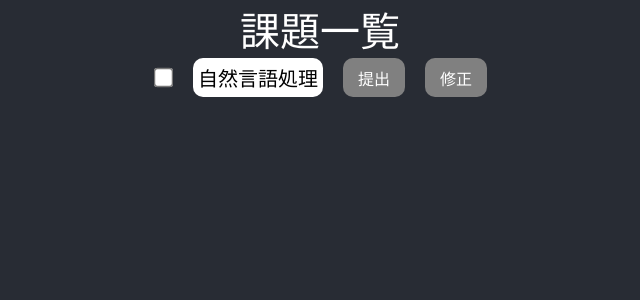
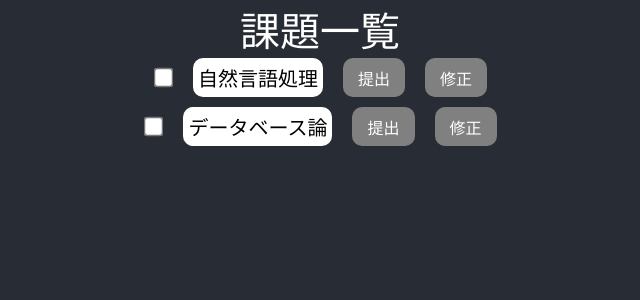
Before and after one commit to Kotaro0722/todolist, a React (Create React App) app: page / in a window 1280 px wide. Shown: the top 300 px of the page, without its empty margins (320-960 px from the left). Built offline with nearby package versions, Linux system fonts and the light colour scheme.

Commit message:
チェックボタンを押した際の挙動を追加

```diff
--- a/src/components/dashboard/index.tsx
+++ b/src/components/dashboard/index.tsx
@@ -14,6 +14,11 @@ export const Dashboard = () => {
       detail: "耳コピ",
       link: "https://sola.sus.ac.jp/mod/assign/view.php?id=92756",
     },
+    {
+      name: "データベース論",
+      detail: "図書館貸し出しシステム",
+      link: "https://sola.sus.ac.jp/mod/assign/view.php?id=92756",
+    },
   ];
   return <DashboardLayout tasks={tasks} />;
 };
--- a/src/components/dashboard/layout.tsx
+++ b/src/components/dashboard/layout.tsx
@@ -10,6 +10,7 @@ export const DashboardLayout = ({ tasks }: DashboardLayoutProps) => {
   return (
     <Wrapper>
       <Title>課題一覧</Title>
+      <TasksWrapper>
         {tasks.map((task, index) => {
           return (
             <Task
@@ -20,6 +21,7 @@ export const DashboardLayout = ({ tasks }: DashboardLayoutProps) => {
             />
           );
         })}
+      </TasksWrapper>
     </Wrapper>
   );
 };
@@ -36,3 +38,9 @@ const Wrapper = styled.div`
   width: 100vw;
   height: 100vh;
 `;
+
+const TasksWrapper = styled.div`
+  display: flex;
+  flex-direction: column;
+  gap: 10px;
+`;
--- a/src/parts/dashboard/index.tsx
+++ b/src/parts/dashboard/index.tsx
@@ -19,6 +19,7 @@ export const Task = ({ name, detail, link }: TaskProps) => {
           onClick={() => {
             setIsOpen(!isOpen);
           }}
+          isDone={isDone}
         >
           {name}
         </NameWrapper>
@@ -48,12 +49,18 @@ const Input = styled.input`
   transform: scale(1.5);
 `;
 
-const NameWrapper = styled.div`
+const NameWrapper = styled.div<{ isDone: boolean }>`
   background-color: white;
   padding: 5px;
   font-size: 20px;
   border-radius: 10px;
   cursor: pointer;
+  ${({ isDone }) =>
+    isDone &&
+    `
+    text-decoration:line-through;
+    background-color:gray;
+  `}
 `;
 
 const DetailWrapper = styled.div`
```
Lines whose indentation alone changed are shown as unchanged.
